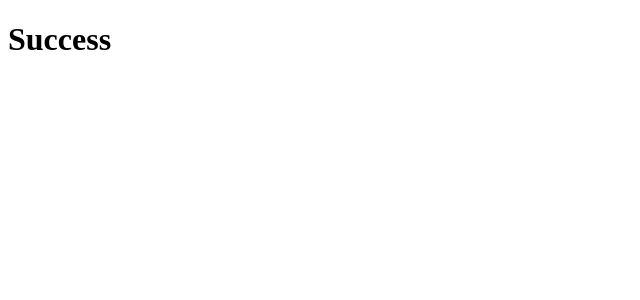
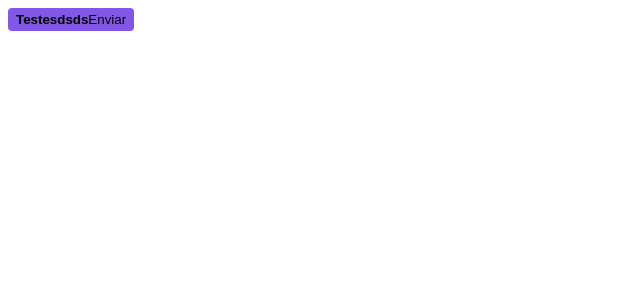
Before and after one commit to alissondiniz20/04-ignite-shop, a Next.js app: page /success in a window 1280 px wide. Shown: the top 300 px of the page, without its empty margins (0-640 px from the left). Built offline with nearby package versions, Linux system fonts and the light colour scheme.

Commit message:
stitches config

```diff
--- a/package.json
+++ b/package.json
@@ -9,6 +9,7 @@
     "lint": "next lint"
   },
   "dependencies": {
+    "@stitches/react": "^1.2.8",
     "eslint": "8.43.0",
     "eslint-config-next": "13.4.7",
     "next": "13.4.7",
--- /dev/null
+++ b/src/pages/_document.tsx
@@ -0,0 +1,30 @@
+import { Html, Head, Main, NextScript } from "next/document";
+import { getCssText } from "../styles";
+
+export default function Document() {
+  return (
+    <Html>
+      <Head>
+        <link rel="preconnect" href="https://fonts.googleapis.com" />
+        <link
+          rel="preconnect"
+          href="https://fonts.gstatic.com"
+          crossOrigin="anonymous"
+        />
+        <link
+          href="https://fonts.googleapis.com/css2?family=Roboto:wght@400;700&display=swap"
+          rel="stylesheet"
+        />
+
+        <style
+          id="stitches"
+          dangerouslySetInnerHTML={{ __html: getCssText() }}
+        />
+      </Head>
+      <body>
+        <Main />
+        <NextScript />
+      </body>
+    </Html>
+  );
+}
--- a/src/pages/success.tsx
+++ b/src/pages/success.tsx
@@ -1,3 +1,25 @@
+import { styled } from "../styles";
+
+const Button = styled("button", {
+  backgroundColor: "$rocketseat",
+  borderRadius: 4,
+  border: 0,
+  padding: "4px 8px",
+
+  span: {
+    fontWeight: "bold",
+  },
+
+  "&:hover": {
+    filter: "brightness(0.8)",
+  },
+});
+
 export default function Sucess() {
-  return <h1>Success</h1>;
+  return (
+    <Button>
+      <span>Testesdsds</span>
+      Enviar
+    </Button>
+  );
 }
--- /dev/null
+++ b/src/styles/index.ts
@@ -0,0 +1,18 @@
+import { createStitches } from '@stitches/react'
+
+export const {
+  config,
+  styled,
+  css,
+  globalCss,
+  keyframes,
+  getCssText,
+  theme,
+  createTheme,
+ } = createStitches({
+  theme: {
+    colors: {
+      rocketseat: '#8257e6',
+    }
+  }
+})
```
Also changed, not shown: 1 other file (tests, documents, lock files or other folders).
